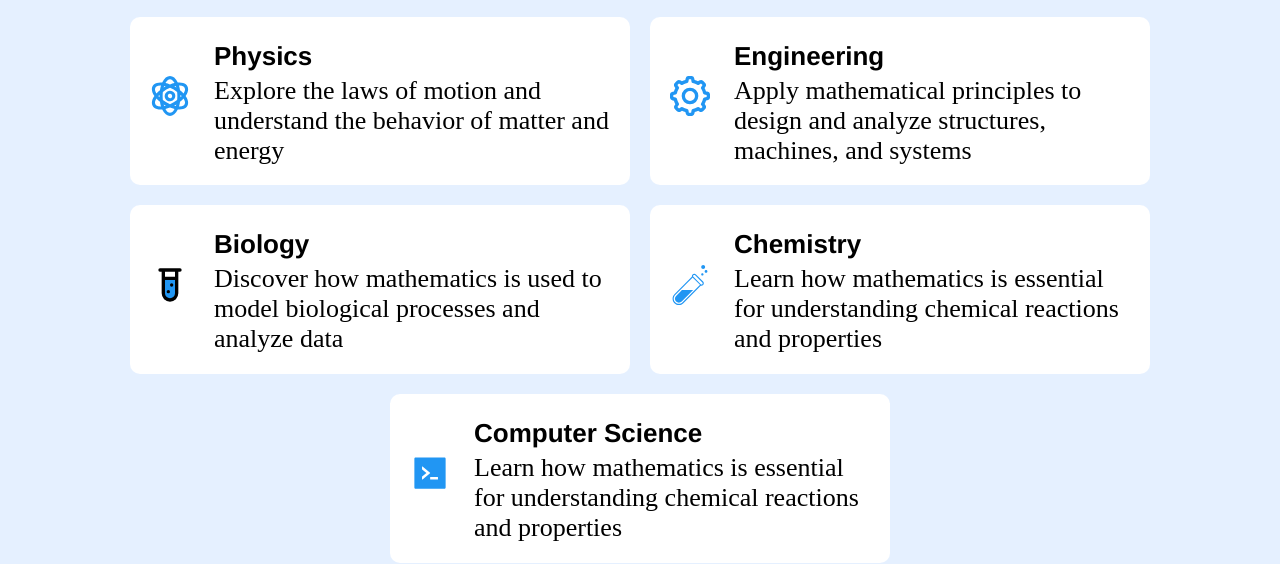
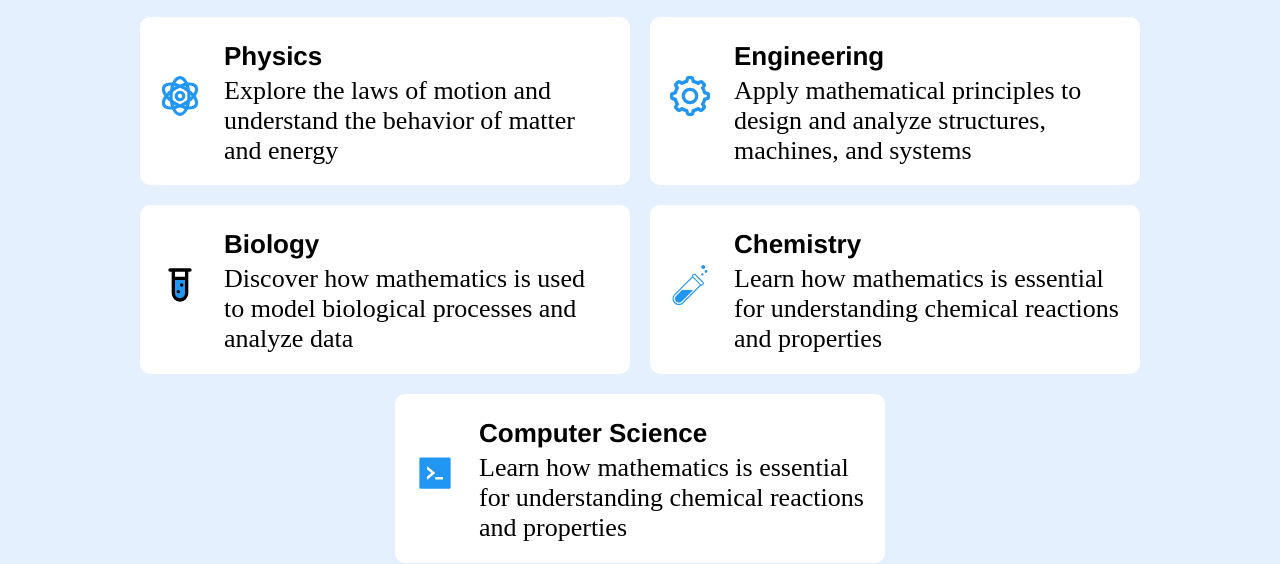
Before and after one commit to gonz-tyler/maths-promotion-website, a website built with Parcel: page index.html in a window 1280 px wide. Shown: the part 614-1178 px from the top of the page. Built offline with nearby package versions, Linux system fonts and the light colour scheme.

Commit message:
saved local changes

```diff
--- a/assets/style/index.css
+++ b/assets/style/index.css
@@ -1,6 +1,6 @@
 /* Custom styles */
 .container {
-  max-width: 1200px;
+  max-width: 1000px;
   display: block;
   justify-content: center;
 }
@@ -145,11 +145,6 @@ label:active:after {
   display: flex;
   justify-content: center;
 }
-/* .features .features-container {
-  max-width: 1200px;
-  display: block;
-  justify-content: center;
-} */
 .features .features-heading-container {
   text-align: center;
 }
--- a/assets/style/landing.css
+++ b/assets/style/landing.css
@@ -22,7 +22,7 @@
     text-align: left;
 }
 .container {
-    max-width: 1200px;
+    max-width: 1000px;
     display: block;
     justify-content: center;
   }
```
Also changed, not shown: physics.html (+1 -1 lines).
